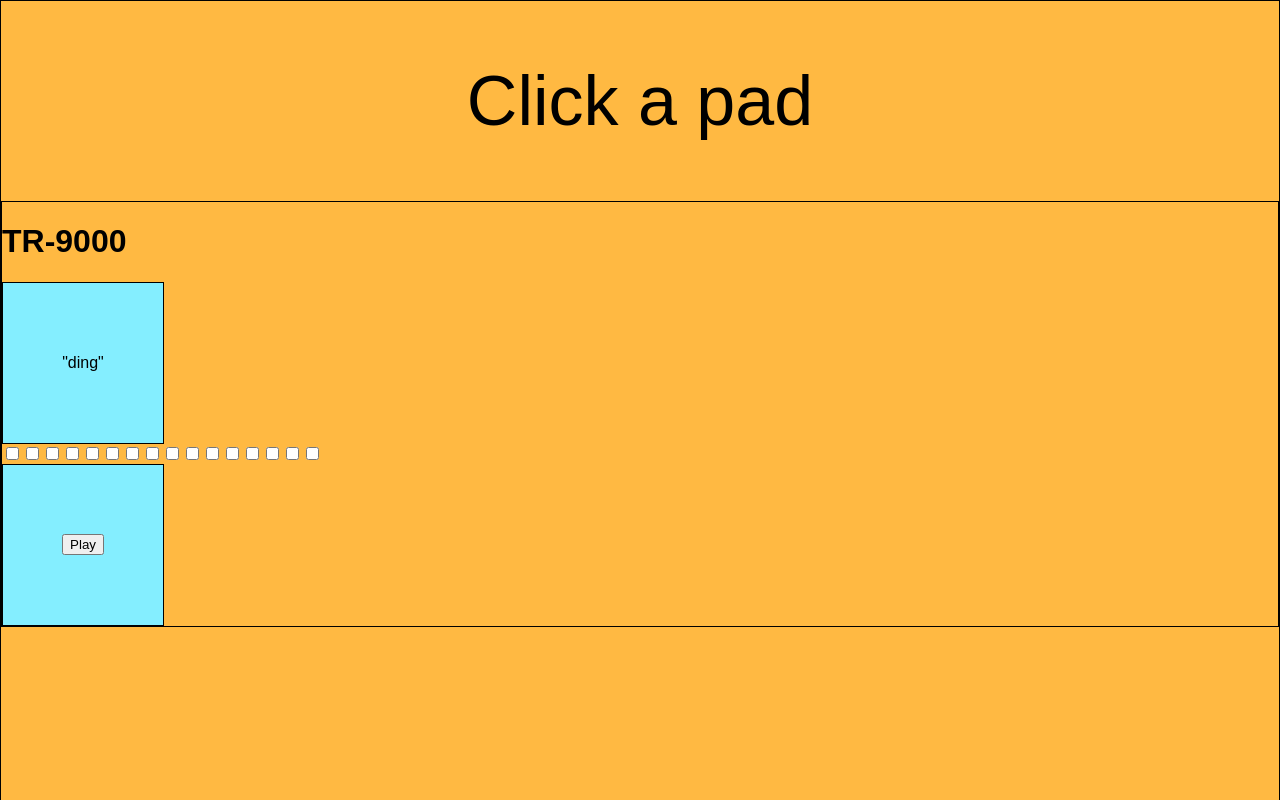
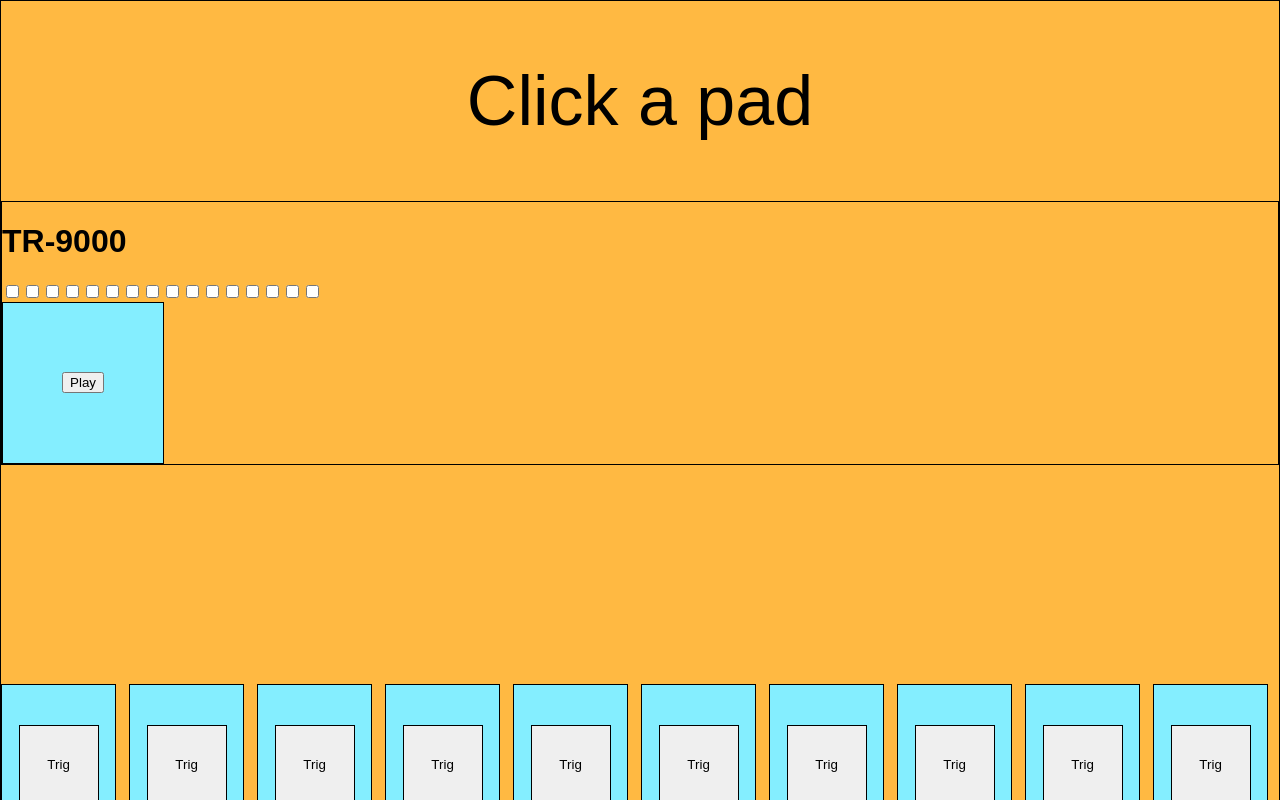
Before and after one commit to alxdelgado/drummachine_final, a React (Create React App) app in the folder drummachine_project/: page / in a window 1280 px wide. Shown: the top 800 px of the page. Built offline with nearby package versions, Linux system fonts and the light colour scheme.

Commit message:
Sequencer is playing sounds

```diff
--- a/drummachine_project/src/ClockContainer/index.js
+++ b/drummachine_project/src/ClockContainer/index.js
@@ -8,6 +8,7 @@ class ClockContainer extends Component {
     }
   }
 
+  // <----- Mounting the clockStart state ----- > //
   componentDidMount() {
     console.log(this.props.clockStart);
     const start = this.state.clockStart;
--- a/drummachine_project/src/SelectInstrument/index.js
+++ b/drummachine_project/src/SelectInstrument/index.js
@@ -4,20 +4,17 @@ class SelectInstrument extends Component {
 
   componentDidMount() {
     // console.log(this.audio)
-    // this.audio.play();
-    this.props.fetchAudio(this.audio)
+    this.audio.play();
+    // this.props.fetchAudio(this.audio)
     window.focus();
   }
 
 
 
   render() {
-    console.log(this.props)
+    // console.log(this.props)
     return (
-      <div
-          class='drum-pad'
-      >
-        <p>"ding"</p>
+
 
         <audio id={this.props.letter}
                class='clip'
@@ -25,7 +22,6 @@ class SelectInstrument extends Component {
                ref={ref => this.audio = ref}
         ></audio>
 
-      </div>
     )
   }
 };
--- a/drummachine_project/src/Sequencer/index.js
+++ b/drummachine_project/src/Sequencer/index.js
@@ -24,10 +24,9 @@ class Sequencer extends Component {
     };
   }
 
-  // <----- This handles when a user clicks the "play" button. ----->
+  // <----- This is the handleClick function for the "play" button. ----->
   handleClick = () => {
-    this.play();
-    // this.state.play();
+    this.audio.play();
 
   };
 
@@ -35,7 +34,7 @@ class Sequencer extends Component {
     this.setState({audio: audio})
   }
 
-  // <----- trigSelect is the logic for our "sequencer steps". It handles when an "step" has been selected. ----->
+  // <----- trigSelect is another handleClick function. It handles when an "step" has been selected. ----->
   trigSelect = (e) => {
     e.preventDefault
     // console.log(e.currentTarget.id)
@@ -54,26 +53,28 @@ class Sequencer extends Component {
 
   // <----- this is the function that runs the sequencer. -----> //
   play () {
-    console.log('I am in play method');
+    // console.log('I am play method');
     this.interval = setInterval(() => {
+      console.log("interval")
         this.setState({
-          step: this.state.localSteps < this.state.localSteps - 1 ?
-            this.state.localSteps + 1 : 0
+          step: this.state.step < this.state.steps.length - 1 ? this.state.step + 1 : 0
         });
-    }, 1000);
+    }, 428);
+
   }
 
   // <----- Our "render" method. Renders all JSX elements to the page. -----> //
   render() {
-    // console.log(this.props.drums)
+    console.log(this.state.step, "this is this.state.step")
+    console.log();
 
-    const allSounds = data.map((drum) => {
-      return (
-        <DrumPad
-          src={drum.id}
-        />
-      )
-    });
+    // const allSounds = data.map((drum) => {
+    //   return (
+    //     <DrumPad
+    //       src={drum.id}
+    //     />
+    //   )
+    // });
 
     const sequencer = this.state.steps.map((step, i) => {
 
@@ -88,7 +89,7 @@ class Sequencer extends Component {
           <h1>TR-9000</h1>
         </header>
 
-        <SelectInstrument src={this.props.drums[0].src} fetchAudio={this.fetchAudio}/>
+          { this.state.steps[this.state.step]  ? <SelectInstrument src={this.props.drums[0].src} fetchAudio={this.fetchAudio}/> : null }
 
 
 
@@ -121,4 +122,5 @@ class Sequencer extends Component {
 
 };
 
+// <----- exporting our react "Sequencer" component. -----> //
 export default Sequencer;
```
